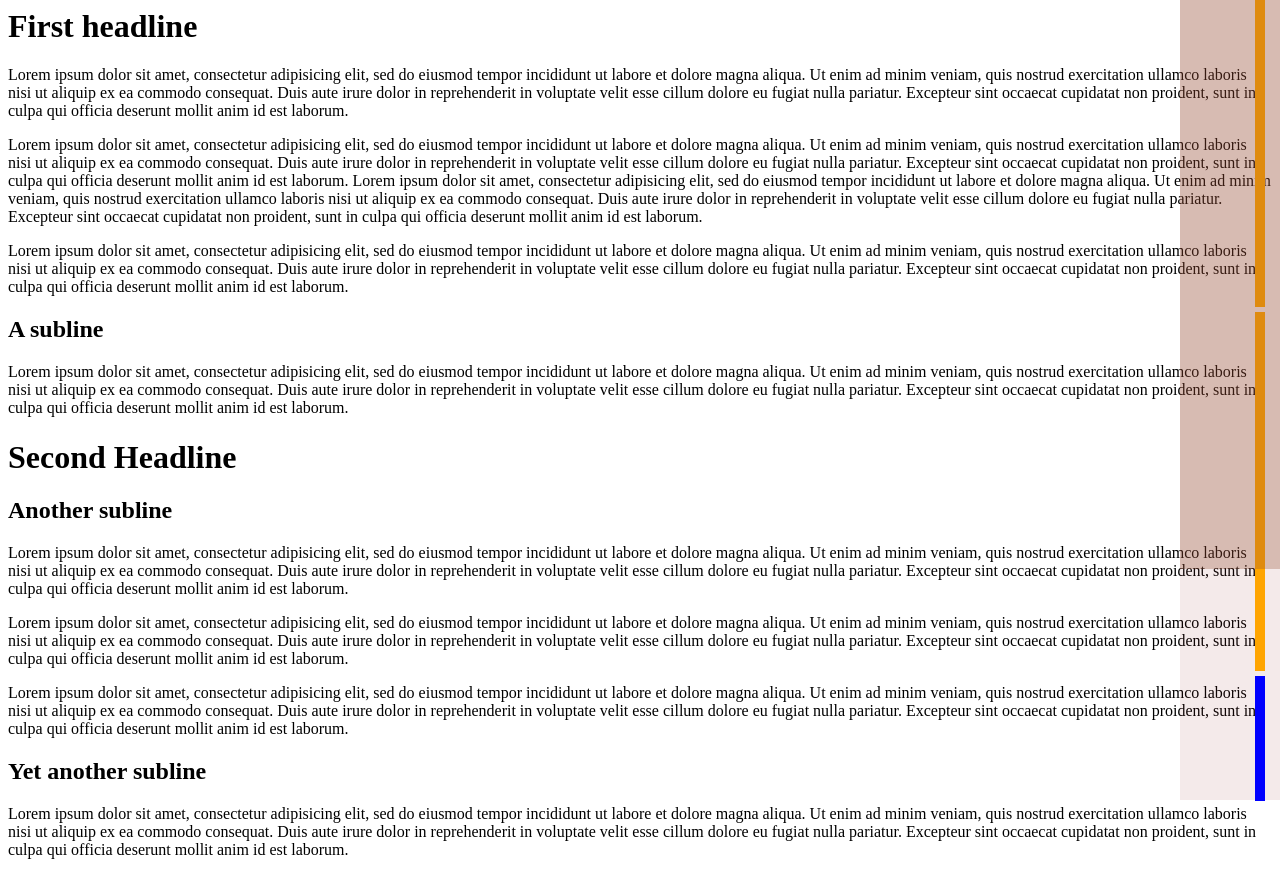
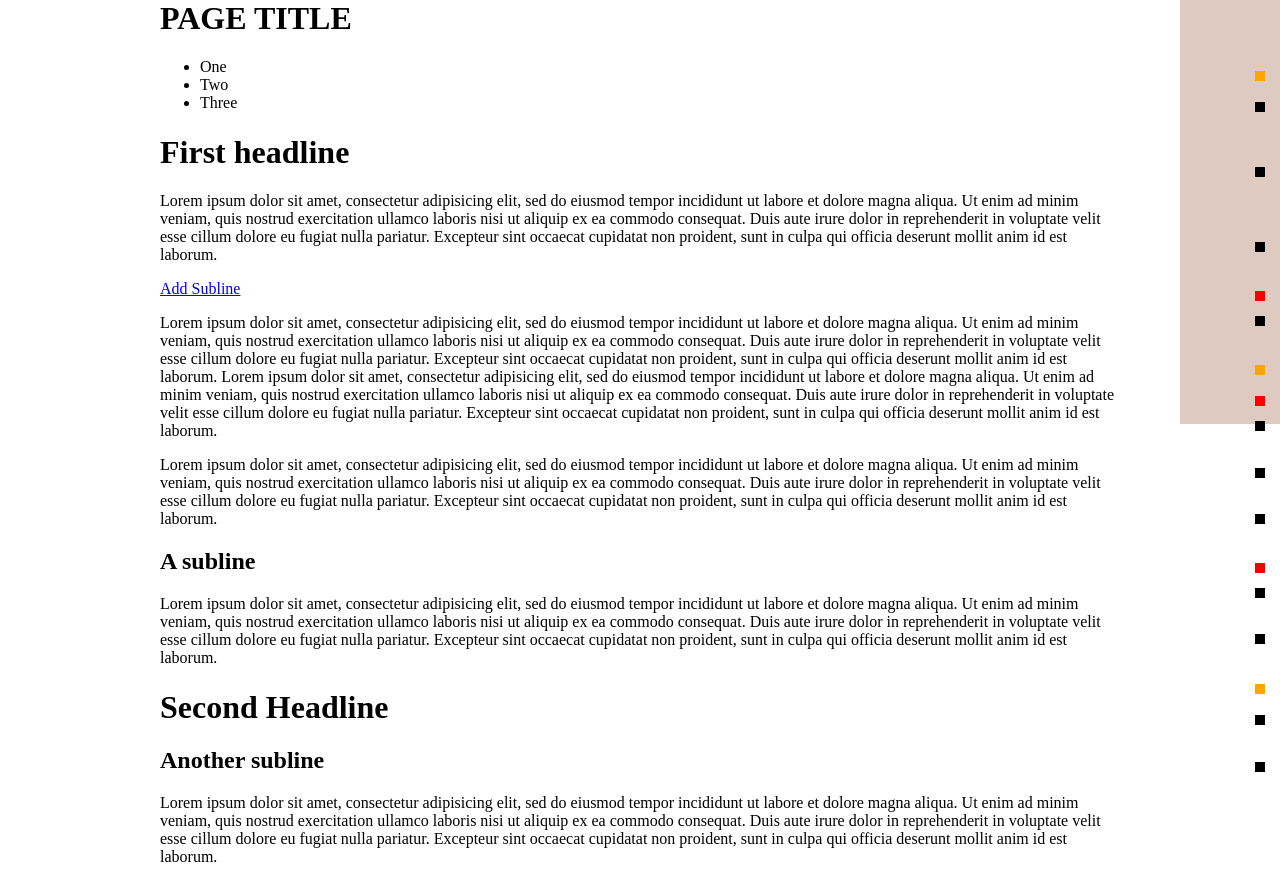
Before and after one commit to espy/Pagemap, a plain HTML site: page index.html in a window 1280 px wide. Shown: the top 869 px of the page. Drawn offline with Linux system fonts and the light colour scheme.

Commit message:
Switched to points instead of ranges, complete rewrite

```diff
--- /dev/null
+++ b/css/example.css
@@ -0,0 +1,4 @@
+body{
+	width:75%;
+	margin: 0px auto;
+}
--- a/css/pagemap.css
+++ b/css/pagemap.css
@@ -1,5 +1,5 @@
 #pageMap{
-	background: RGBA(150,50,50,0.1);
+	/*background: RGBA(150,50,50,0.1);*/
 	height: 100%;
 	width: 100px;
 	position: fixed;
@@ -7,15 +7,63 @@
 	top: 0px;
 }
 
+#pageMap .clickTarget{
+	cursor: pointer;
+	height: 10px;
+}
+
 #pageIndicator{
+	z-index: -100;
 	width: 100px;
 	background: RGBA(150,80,50,.3);
 	position: relative;
 	float:left;
 }
 
+#preview{
+	position: fixed;
+	right: 45px;
+	background: black;
+	color: #FFF;
+	padding: 4px 8px 2px 8px;
+	margin-top: -6px;
+	display: block;
+	text-align: right;
+	text-transform: uppercase;
+	font-family: Helvetica;
+	font-size: 12px;
+	height: 16px;
+}
+
+#preview:after {
+	content: '';
+	height: 0;
+	position: absolute;
+	width: 0;
+	border-left: 10px solid #000;
+	border-right: 10px solid transparent;
+	border-bottom: 10px solid transparent;
+	border-top: 10px solid transparent;
+	margin: -3px 0 0 8px;
+}
+
 .pageMap-h1{
 	background:orange;
+	position: absolute;
+	width: 10px;
+	margin: 0 0 5px 75px;
+}
+
+.pageMap-h2{
+	background:red;
+	position: absolute;
+	width: 10px;
+	margin: 0 0 5px 75px;
+}
+
+.pageMap-p{
+	background:black;
+	position: absolute;
 	width: 10px;
 	margin: 0 0 5px 75px;
 }
--- a/index.html
+++ b/index.html
@@ -1,12 +1,23 @@
 <html>
 	<head>
+		<meta charset="UTF-8" />
 		<script src="js/jquery-1.7.1.min.js" type="text/javascript"></script>
 		<script src="js/jquery.scrollTo-1.4.2-min.js" type="text/javascript"></script>
 		<script src="js/pagemap.js" type="text/javascript"></script>
+  	<link rel="stylesheet" href="css/example.css">
   	<link rel="stylesheet" href="css/pagemap.css">
 
 	</head>
 	<body>
+		<div id="header">
+			<h1>PAGE TITLE</h1>
+			<ul>
+				<li>One</li>
+				<li>Two</li>
+				<li>Three</li>
+			</ul>
+		</div>
+		<div id="main">
 			<h1>First headline</h1>
 			<p>Lorem ipsum dolor sit amet, consectetur adipisicing elit, sed do eiusmod
 	tempor incididunt ut labore et dolore magna aliqua. Ut enim ad minim veniam,
@@ -14,6 +25,7 @@ quis nostrud exercitation ullamco laboris nisi ut aliquip ex ea commodo
 	consequat. Duis aute irure dolor in reprehenderit in voluptate velit esse
 	cillum dolore eu fugiat nulla pariatur. Excepteur sint occaecat cupidatat non
 	proident, sunt in culpa qui officia deserunt mollit anim id est laborum.</p>
+			<a href="#" id="addSubline">Add Subline</a>
 			<p>Lorem ipsum dolor sit amet, consectetur adipisicing elit, sed do eiusmod
 	tempor incididunt ut labore et dolore magna aliqua. Ut enim ad minim veniam,
 	quis nostrud exercitation ullamco laboris nisi ut aliquip ex ea commodo
@@ -85,5 +97,6 @@ quis nostrud exercitation ullamco laboris nisi ut aliquip ex ea commodo
 	consequat. Duis aute irure dolor in reprehenderit in voluptate velit esse
 	cillum dolore eu fugiat nulla pariatur. Excepteur sint occaecat cupidatat non
 	proident, sunt in culpa qui officia deserunt mollit anim id est laborum.</p>
+		</div>
 	</body>
 </html>
--- a/js/pagemap.js
+++ b/js/pagemap.js
@@ -1,19 +1,20 @@
 $(document).ready(function(){
 
-    $.fn.redrawForWebkit = function() {
-        this[0].style.display = 'none';
-        this[0].offsetHeight;
-        this[0].style.display = 'block';
-        console.log("fock");
-    };
-
+		$.fn.redrawForWebkit = function() {
+				this[0].style.display = 'none';
+				this[0].offsetHeight;
+				this[0].style.display = 'block';
+		};
 
 	init();
 });
+
 var wh = 0;
 var bh = 0;
 var ratio = 0;
-var selectors = ["h1"];
+var tooltipLength = 25;
+var selectors = ["h1", "h2", "p"];
+var container = "#main";
 var elements = [];
 var emptyPageMap = '<div id="pageIndicator"></div>';
 var config = {
@@ -24,30 +25,109 @@ function init(){
 	console.log("Pagemap init");
 	var pageMapMarkup = '<div id="pageMap"></div>';
 	$('body').append(pageMapMarkup);
+
+	parseSelectors();
+
+	$('#addSubline').live('click', function(event){
+		event.preventDefault();
+		$('<h2>H2 inserted afterwards</h2>').insertAfter(this);
+		setTimeout(parseSelectors, 1000);
+	});
+
 	$('#pagemap .clickTarget').live('click', function(event){
 		slideToElement(this);
 	});
+
+	$('#pagemap .clickTarget').live('mouseenter', function(event){
+		var preview = shorten($($(this).data('element')).text());
+		showPreview(preview, this);
+		console.log("over", preview);
+	});
+
+	$('#pagemap .clickTarget').live('mouseleave', function(event){
+		$('#pageMap #preview').hide();
+	});
+
+	/*
 	$(window).bind("resize", function(){
 		redrawMap();
 	});
+	redrawMap();
+	*/
+
 	$(window).bind("scroll", function(){
 		drawScrollIndicator();
 	});
-	redrawMap();
 	drawScrollIndicator();
 }
+
+function showPreview(previewText, element) {
+	if(!$('#pageMap #preview').length){
+		$('#pageMap').append('<div id="preview"></div>');
+	}
+	$('#pageMap #preview').text(previewText);
+	$('#pageMap #preview').show().css('top', $(element).offset().top - $('#pageMap').offset().top);
+}
+
+function parseSelectors(){
+	$.each(selectors, function(index, selector){
+		parseSelector(selector);
+	});
+	elements.sort(comparePositions);
+	console.log("Total elements",elements.length);
+	setTimeout(parseSelectors, 1500);
+}
+
+function parseSelector(selector) {
+	$.each($(selector, container), function(id, element){
+		if(!$(element).data('pageMap')){
+			var pageMapID = "pageMap_"+elements.length;
+			$(element).data('pageMap', pageMapID)
+			elements.push({
+				"id": pageMapID,
+				"element": element,
+				"tag": selector,
+				"pos": $(element).offset().top,
+				"pageMapElement": null
+			});
+		};
+	});
+	drawPageMap();
+}
+
+function drawPageMap() {
+	//if(wh == $(window).height() && bh == $('body').height()) return;
+	wh = $(window).height();
+	bh = $('body').height();
+	ratio = wh / bh;
+	$.each(elements, function(id, element){
+		if(element.pageMapElement == null){
+			// create new element
+			var newElement = '<div class="clickTarget pageMap-'+element.tag+'"></div>';
+			$('#pageMap').append(newElement)
+			element.pageMapElement = $('#pageMap .pageMap-'+element.tag).last();
+			$(element.pageMapElement).data('element', element.element)
+			element.pos = $(element.element).offset().top;
+		} else {
+			element.pos = $(element.element).offset().top;
+		}
+		//$(element.pageMapElement).css('top', ratio * element.pos);
+		var target = Math.round(ratio * element.pos);
+		if(target != $(element.pageMapElement).offset().top){
+			$(element.pageMapElement).animate({
+				top: target
+				}, 250
+			);
+		}
+	});
+	drawScrollIndicator();
+}
+
+
 
 function slideToElement(source){
 	console.log("scrollTo ",$(source).data('element'));
 	$.scrollTo($(source).data('element'), config.scrollSpeed);
-	/* Old version:
-	for(id in elements){
-		if($(elements[id].mapElement).is(source)){
-			$.scrollTo(elements[id].element, config.scrollSpeed);
-			return;
-		}
-	}
-	*/
 }
 
 function redrawMap(){
@@ -57,7 +137,7 @@ function redrawMap(){
 	bh = $('body').height();
 	elements = [];
 	for(sid in selectors){
-		console.log("dealing with "+sid);
+		console.log("dealing with "+selectors[sid]);
 		$.each($(selectors[sid]), function(id, element){
 			var pos = $(element).offset().top
 			elements.push({
@@ -95,18 +175,32 @@ function drawElements(){
 		var element = elements[id];
 		var node = $('#pageMap .pageMap-'+element.tag)[id];
 		var elementMargin = parseInt($(node).css('marginBottom'));
-		console.log($(node), "margin: "+elementMargin);
 		var h = Math.ceil(element.sectionHeight * ratio) - elementMargin;
 		$(node).height(h);
 	}
-	console.log(elements.length+" elements found: ",elements);
 	drawScrollIndicator();
 }
 
 function drawScrollIndicator(){
+	if(!$('#pageMap #pageIndicator').length){
+		$('#pageMap').append('<div id="pageIndicator"></div>');
+	}
 	var offset = $('body').scrollTop();
 	var percent = offset / (bh - wh);
 	if(percent < 0){percent = 0;}
 	if(percent > 1){percent = 1;}
 	$('#pageMap #pageIndicator').height(wh * ratio).css('top', (percent * 100 * (1-ratio))+"%");
 }
+
+// Helpers
+
+function comparePositions(a, b) {
+	return a.pos - b.pos;
+}
+
+function shorten(text) {
+	var l = text.length;
+	text = text.substr(0,tooltipLength);
+	if(l > tooltipLength) text += "…";
+	return text;
+}
```
Lines whose indentation alone changed are shown as unchanged.
